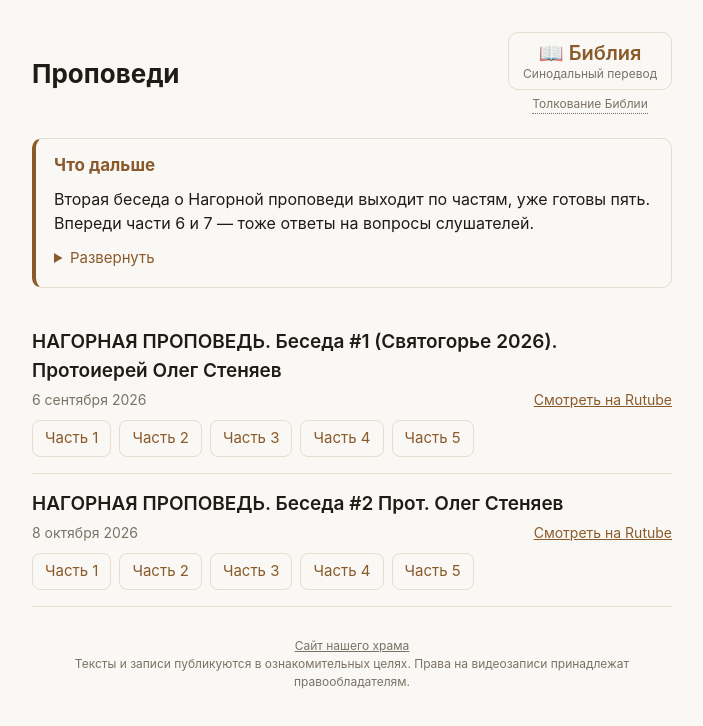
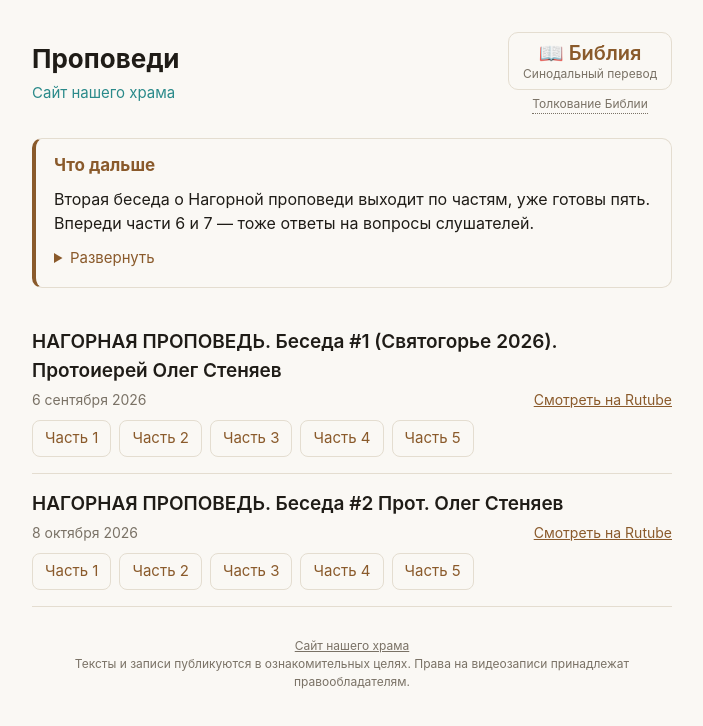
Before and after one commit to Vladd75/propovedi, a plain HTML site: page index.html in a window 1280 px wide. Shown: the whole page, without its empty margins (288-991 px from the left). Drawn offline with Linux system fonts and the light colour scheme.

Commit message:
Обновление сайта: 2026-11-14 20:21

```diff
--- a/index.html
+++ b/index.html
@@ -18,6 +18,8 @@ header.top { display: flex; justify-content: space-between; align-items: center;
 .bible-link { padding: 8px 14px; border-radius: 10px; font-size: 20px; font-weight: 600; line-height: 1.2;
   text-decoration: none; border: 1px solid var(--line); color: var(--accent); white-space: nowrap; text-align: center; }
 .bible-link small { display: block; font-size: 12px; font-weight: 400; color: var(--muted); margin-top: 2px; }
+.hram { display: inline-block; margin-top: 4px; font-size: 15px; color: #2a8a8a; text-decoration: none; }
+@media (prefers-color-scheme: dark) { .hram { color: #5fc4c4; } }
 .bl { display: flex; flex-direction: column; align-items: center; gap: 5px; }
 .tolk { font-size: 12px; color: var(--muted); text-decoration: none; border-bottom: 1px dotted var(--muted); }
 .sermon { padding: 16px 0; border-bottom: 1px solid var(--line); }
@@ -42,7 +44,7 @@ footer.legal { margin-top: 30px; color: var(--muted); font-size: 12px; text-alig
 </head>
 <body>
 <main>
-<header class="top"><h1>Проповеди</h1><div class="bl"><a class="bible-link" href="bibliya.html">📖 Библия<small>Синодальный перевод</small></a><a class="tolk" href="https://bible.optina.ru/">Толкование Библии</a></div></header>
+<header class="top"><div><h1>Проповеди</h1><a class="hram" href="https://vladd75.github.io/hram/">Сайт нашего храма</a></div><div class="bl"><a class="bible-link" href="bibliya.html">📖 Библия<small>Синодальный перевод</small></a><a class="tolk" href="https://vladd75.github.io/hram/tolkovanie.html">Толкование Библии</a></div></header>
 <div class="announce">
   <h2>Что дальше</h2>
   <p>Вторая беседа о Нагорной проповеди выходит по частям, уже готовы пять. Впереди части 6 и 7 — тоже ответы на вопросы слушателей.</p>
```
